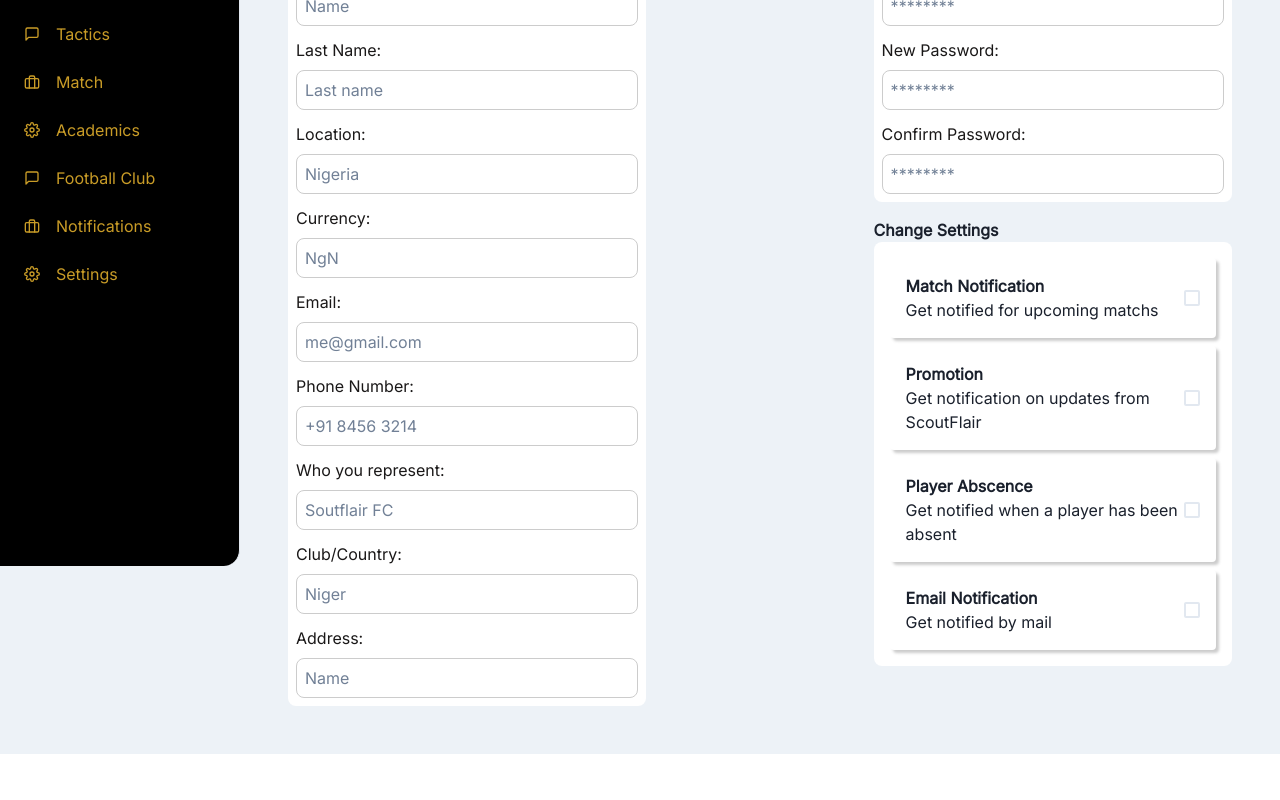
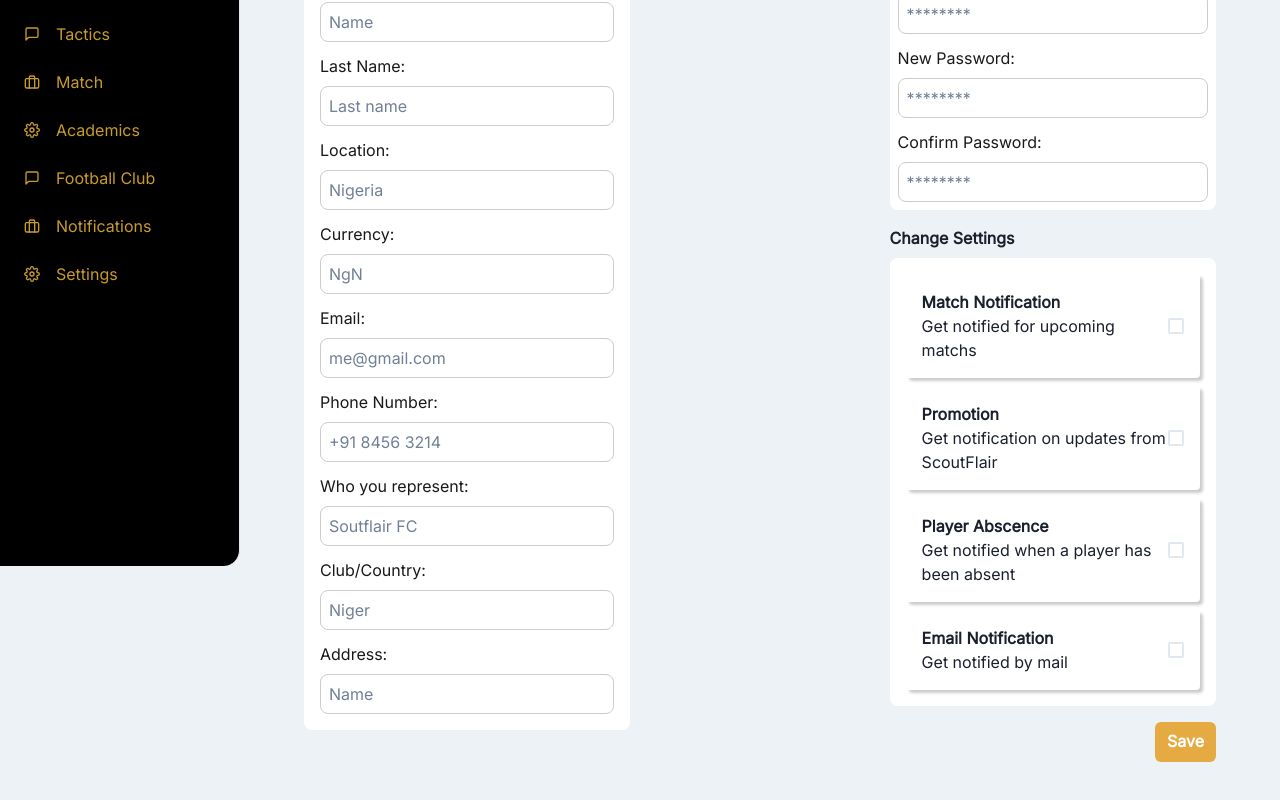
Before and after one commit to Valuegate/scout-flair-vlaue, a React (Create React App) app: page /settings in a window 1280 px wide. Shown: the part 234-1034 px from the top of the page. Before the commit the page ends 988 px from the top, so only its background shows below. Built offline with nearby package versions, Linux system fonts and the light colour scheme.

Commit message:
update:dashboard start

```diff
--- a/src/dashboard/pages/Settings.jsx
+++ b/src/dashboard/pages/Settings.jsx
@@ -1,4 +1,4 @@
-import { Box, Checkbox, Text } from '@chakra-ui/react'
+import { Box, Checkbox, Text, Button } from '@chakra-ui/react'
 import React from 'react'
 import InputValue from '../components/InputValue'
 
@@ -6,9 +6,9 @@ const Settings = () => {
   return (
     <Box w='full' display='flex' flexDir={['column','row']} p='1rem' justifyContent='space-between' >
 
-        <Box w={['full','40%']}  p='1rem' mt='1rem' >
+        <Box w={['full','40%']}  p='1rem 2rem' mt='1rem' >
             <Text fontWeight='700'>Edit Profile</Text>
-            <Box  borderRadius='8px' p='.5rem' bg='#fff'>
+            <Box  borderRadius='8px' mt='.5rem' p='1rem' bg='#fff'>
                 <InputValue placeholder='Name'  text='First Name'/>
                 <InputValue placeholder='Last name'  text='Last Name'/>
                 <InputValue placeholder='Nigeria'   text='Location'/>
@@ -20,15 +20,15 @@ const Settings = () => {
                 <InputValue placeholder='Name'  text='Address'/>
             </Box>
         </Box>
-        <Box w={['full','40%']}  p='1rem' mt='1rem' >
+        <Box w={['full','40%']}  p='1rem 2rem' mt='1rem' >
             <Text fontWeight='700'>Change Password</Text>
-            <Box  borderRadius='8px' p='.5rem' bg='#fff'>
+            <Box  borderRadius='8px' mt='.5rem' p='.5rem' bg='#fff'>
                 <InputValue placeholder='********' type='password' text='Current Password'/>
                 <InputValue placeholder='********' type='password'  text='New Password'/>
                 <InputValue placeholder='********'  text='Confirm Password'/>
             </Box>
              <Text mt='1rem' fontWeight='700'>Change Settings</Text>
-            <Box  borderRadius='8px' p='1rem' bg='#fff'>
+            <Box  borderRadius='8px' mt='.5rem' p='1rem ' bg='#fff'>
                 <Box display='flex' justifyContent='space-between' w='full' boxShadow='3px 3px 3px #ccc' p='1rem' borderRadius='4px' >
                     <Box >
                         <Text fontWeight='700' >Match Notification</Text>
@@ -58,6 +58,9 @@ const Settings = () => {
                     <Checkbox />
                 </Box>
             </Box>
+            <Box w='full' display='flex' mt='1rem' justifyContent='flex-end'>
+                <Button bg='#E5AA42' color='#fff' p='.75rem' cursor='pointer' >Save</Button>
+            </Box>
         </Box>
 
 
```
